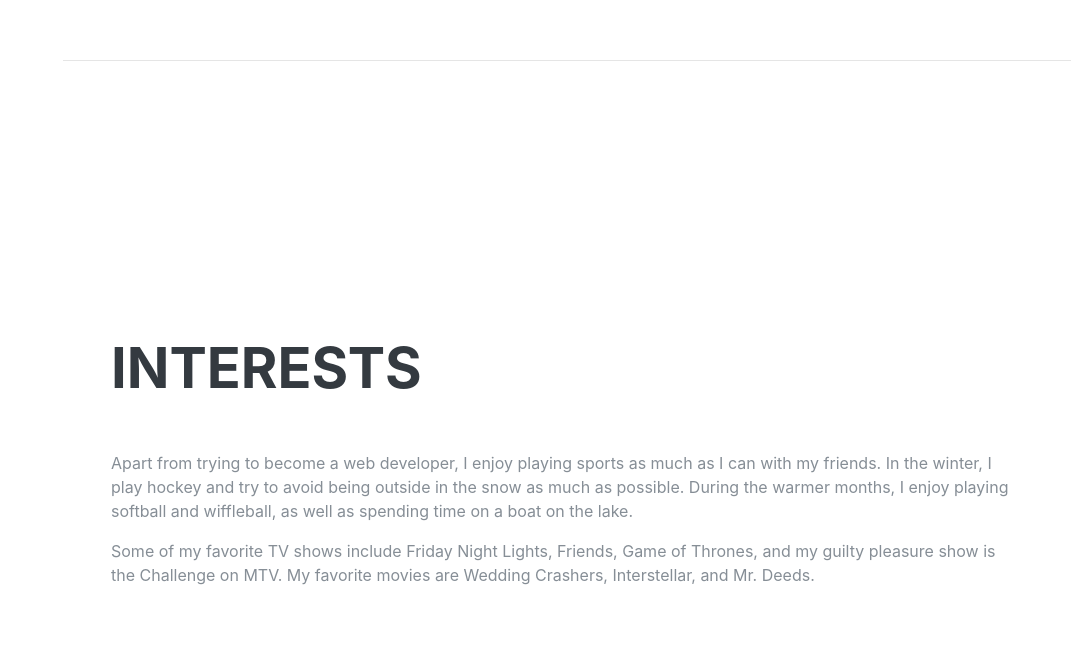
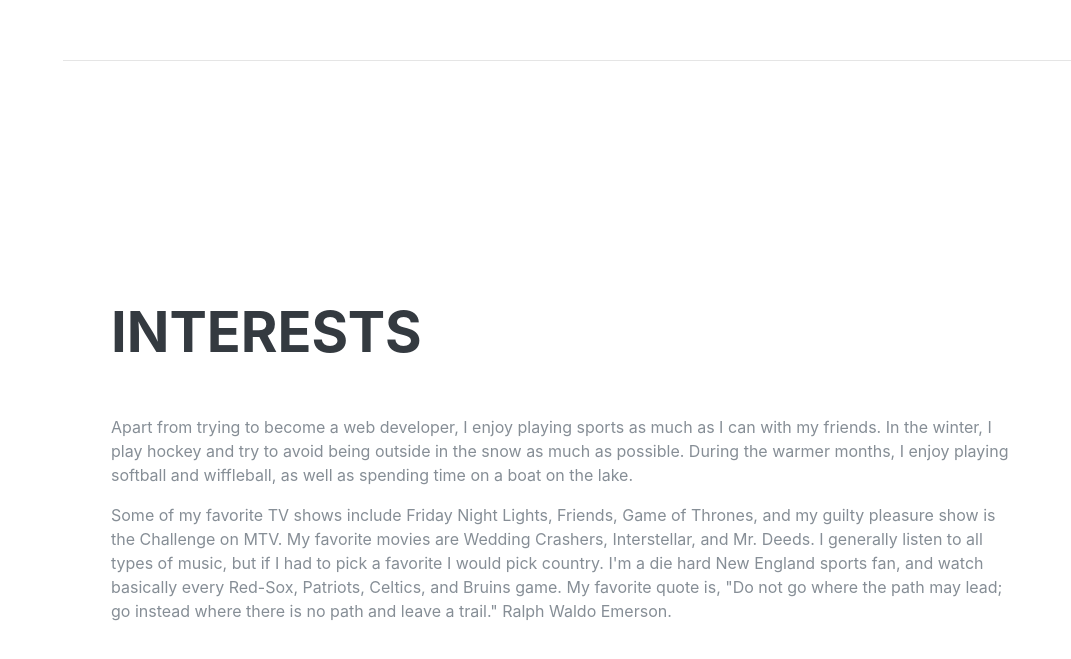
Before and after one commit to drewpepin1995/newPortfolio, a plain HTML site: page index.html in a window 1280 px wide. Shown: the part 10584-11243 px from the top of the page, without its empty margins (209-1280 px from the left). Drawn offline with Linux system fonts and the light colour scheme; a web font is replaced by a local one.

Commit message:
Adding interests

```diff
--- a/index.html
+++ b/index.html
@@ -466,7 +466,10 @@
           winter, I play hockey and try to avoid being outside in the snow as much as possible. During the warmer
           months, I enjoy playing softball and wiffleball, as well as spending time on a boat on the lake.</p>
         <p class="mb-0">Some of my favorite TV shows include Friday Night Lights, Friends, Game of Thrones, and my
-          guilty pleasure show is the Challenge on MTV. My favorite movies are Wedding Crashers, Interstellar, and Mr. Deeds. </p>
+          guilty pleasure show is the Challenge on MTV. My favorite movies are Wedding Crashers, Interstellar, and Mr. Deeds. I generally listen to
+          all types of music, but if I had to pick a favorite I would pick country. I'm a die hard New England sports fan, and watch basically every
+          Red-Sox, Patriots, Celtics, and Bruins game. My favorite quote is, "Do not go where the path may lead; go instead where
+          there is no path and leave a trail." Ralph Waldo Emerson.</p>
 
       </div>
     </section>
```
